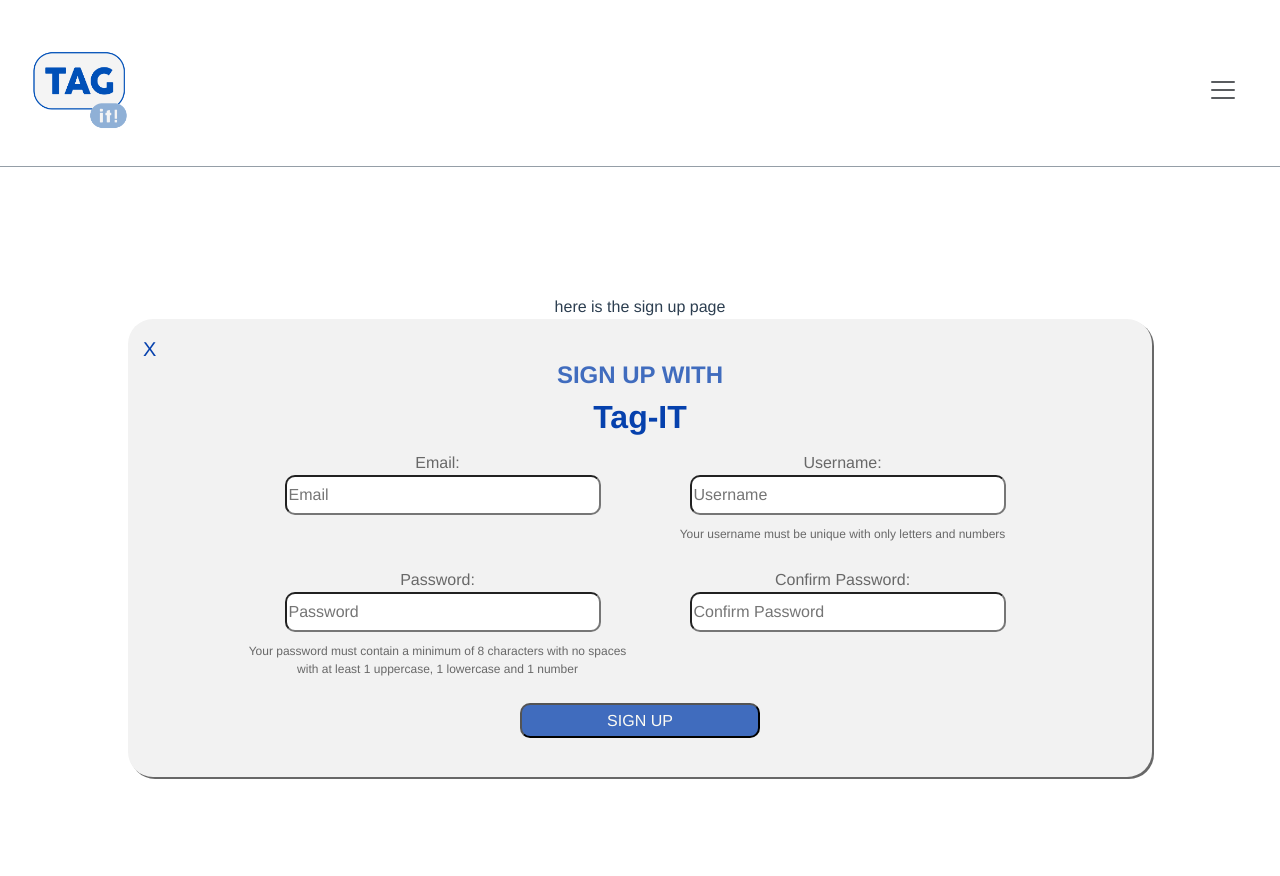
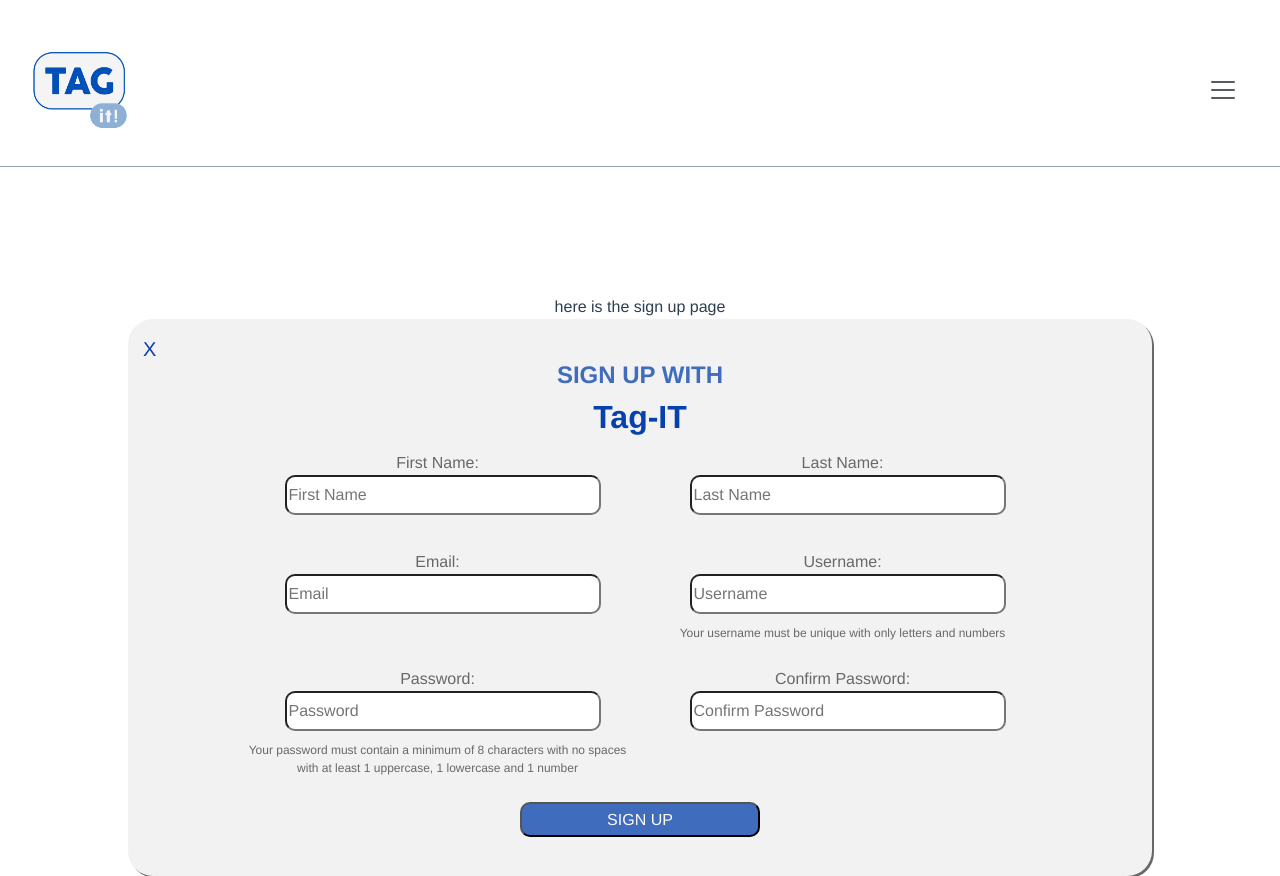
Before and after one commit to BT3103AppDev1/l1-final-term-project-group-10-tag-it, a Vue app in the folder tag-it/: page /signUp in a window 1280 px wide. Before the commit the page ends 800 px from the top, so only its background shows below. Built offline with nearby package versions, Linux system fonts and the light colour scheme; no server answers; sample sign-in values are in the browser's storage.

Commit message:
added logout functionality URGENT lol

```diff
--- a/tag-it/src/components/LogOut.vue
+++ b/tag-it/src/components/LogOut.vue
@@ -16,6 +16,8 @@
         onAuthStateChanged(auth, (user) => {
             if (user) {
                 this.user = user;
+            } else {
+                router.push({ name: "Login" });
             }
         });
     },
@@ -26,7 +28,6 @@
             const user = auth.currentUser;
             signOut(auth, user);
             // this.$router.push({name: 'Login'})
-            router.push({ name: "Login" });
         },
     },
 };
--- a/tag-it/src/components/Login.vue
+++ b/tag-it/src/components/Login.vue
@@ -35,8 +35,6 @@
             onAuthStateChanged(auth, (user) => {
                 if (user) {
                     console.log(user);
-                    // showApp();
-                    // showLoginState();
                     hideLoginError();
                     router.push({ name: "Home" });
                 }
--- a/tag-it/src/components/Navbar.vue
+++ b/tag-it/src/components/Navbar.vue
@@ -29,6 +29,9 @@
                 <li class="nav-item-group">
                 <a class="nav-link ml-10" href="#">Groups</a>
                 </li>
+                <li class="nav-item" id="logOut">
+                    <div @click="signOut()">LogOut</div>
+                </li>
             </ul>
         </div></span>
     </div>
@@ -37,13 +40,41 @@
 </template>
 
 <script>
+import { getAuth, onAuthStateChanged, signOut } from "firebase/auth";
+import router from "../router/index.js";
+
+
 export default {
-    name: "Navbar"
+    name: "Navbar",
+
+    mounted() {
+        const auth = getAuth();
+        onAuthStateChanged(auth, (user) => {
+            if (user) {
+                this.user = user;
+            } else {
+                router.push({ name: "Login" });
+            }
+        });
+    },
+
+    methods: {
+        async signOut() {
+            const auth = getAuth();
+            const user = auth.currentUser;
+            signOut(auth, user);
+            router.push({ name: "Login" });
+        },
+    }
 }
 </script>
 
 <style scoped>
 @import url('https://fonts.googleapis.com/css2?family=Montserrat:ital,wght@0,100..900;1,100..900&display=swap');
+
+#logOut {
+    cursor: pointer;
+}
 
 .nav-item{
     font-family: 'Montserrat', sans-serif;
--- a/tag-it/src/components/SignUp.vue
+++ b/tag-it/src/components/SignUp.vue
@@ -9,6 +9,26 @@
                 <button @click="goBack" class="closeButton">X</button>
                 <form id="signupForm">
                     <div class="grid-container">
+                        <div class="form-group">
+                            <label for="firstName">First Name: </label><br />
+                            <input
+                                class="signUpInput"
+                                type="text"
+                                placeholder="First Name"
+                                id="firstName"
+                                required="yes"
+                            />
+                        </div>
+                        <div class="form-group">
+                            <label for="lastName">Last Name: </label><br />
+                            <input
+                                class="signUpInput"
+                                type="text"
+                                placeholder="Last Name"
+                                id="lastName"
+                                required="yes"
+                            />
+                        </div>
                         <div class="form-group">
                             <label for="signupEmail">Email: </label><br />
                             <input
@@ -91,7 +111,6 @@
     name: "SignUp",
     methods: {
         goBack() {
-            // Using Vue Router to go back to the previous page
             router.go(-1);
         },
         async createAccount() {
@@ -100,7 +119,7 @@
             // STEP 3: CHECK IF PASSWORD MATCHES CRITERIA
 
             const loginPassword =
-                document.getElementById("signupPassword").value;
+                document.getElementById("signupPassword1").value;
             const loginPassword2 =
                 document.getElementById("signupPassword2").value;
 
@@ -115,6 +134,7 @@
                     loginPassword
                 ); // will also login if successful!
                 console.log(userCredential.user); // remove this line
+                router.push({ name: "Home" });
             } else {
                 // throw error here!
                 console.log("password does not match!!");
--- a/tag-it/src/views/Home.vue
+++ b/tag-it/src/views/Home.vue
@@ -1,8 +1,10 @@
 <template>
+    <div>
+        <!-- <Navbar /> -->
         <div class="full-page-bg">
             <div class="texts">
                 <h1 class="welcome-msg">
-                Welcome Mervyn!
+                    Welcome {{ username }}!
                     <!-- name will be accessed from the database -->
                 </h1>
                 <h1 class="tags-msg">
@@ -10,22 +12,32 @@
                     <!-- number of Tags will be accessed from the database -->
                 </h1>
             </div>
-        <Footer2/>
+            <Footer2 />
+        </div>
     </div>
 </template>
 
 <script>
-import Footer2 from '@/components/Footer2.vue';
+import Footer2 from "@/components/Footer2.vue";
+import Navbar from "@/components/Navbar.vue";
 export default {
     name: "Home",
+
+    data() {
+        return {
+            username: "PLACEHOLDER NAME",
+        };
+    },
+
+    mounted() {},
     components: {
+        // Navbar,
         Footer2,
-    }
-}
+    },
+};
 </script>
 
 <style scoped>
-
 .texts {
     display: flex;
     flex-direction: column;
@@ -48,6 +60,6 @@
 .full-page-bg {
     height: 100vh; /* make sure it covers the full viewport height */
     /* background-color: #343a40;  */
-  background-image: linear-gradient(#fff, #0A42AD);
+    background-image: linear-gradient(#fff, #0a42ad);
 }
 </style>
```
Lines whose indentation alone changed are shown as unchanged.
